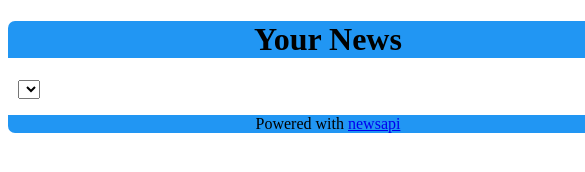
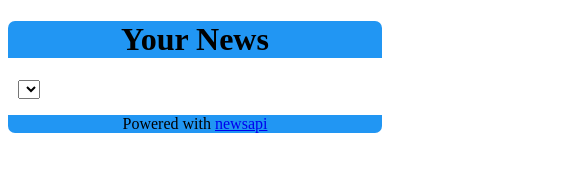
Before and after one commit to Novikov-Ilya/mrsmile-lp.github.io, a website: page index.html in a window 390 px wide. Shown: the top 172 px of the page, 585 px wide, since content can reach past the window. Drawn offline with Linux system fonts and the light colour scheme; no server answers.

Commit message:
correct displaying on mobile devices

```diff
--- a/css/main.css
+++ b/css/main.css
@@ -2,7 +2,7 @@ body {
     display: block;
     top: 0;
     left: 0;
-    min-width: 640px;
+    min-width: 240pt;
 }
 
 .main-wrapper {
--- a/index.html
+++ b/index.html
@@ -5,7 +5,7 @@
     <meta charset="utf-8" />
     <meta http-equiv="X-UA-Compatible" content="IE=edge">
     <title>News</title>
-    <meta name="viewport" content="width=device-width, initial-scale=1">
+    <meta name="viewport" content="width=device-width, initial-scale=1" user-scalable=no>
     <link rel="stylesheet" type="text/css" media="screen" href="css/main.css" />
 </head>
 <body>
```
